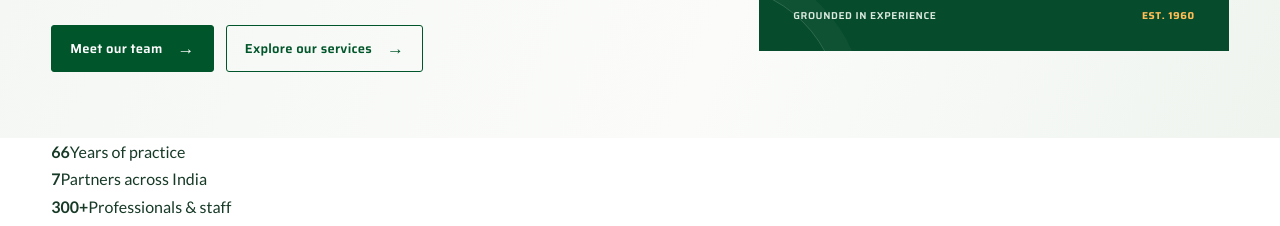
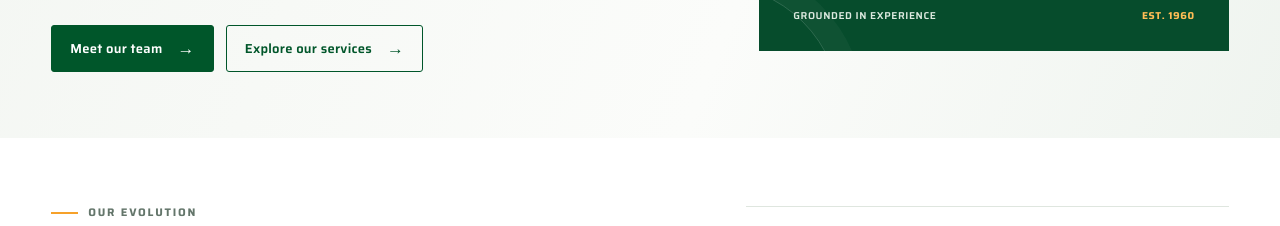
Before and after one commit to HarshitPatel07/adca-site, a plain HTML site: page about.html in a window 1280 px wide. Shown: the part 550-776 px from the top of the page. Drawn offline with Linux system fonts and the light colour scheme.

Commit message:
Simplify About page story flow

```diff
--- a/about.html
+++ b/about.html
@@ -14,7 +14,7 @@
 <link rel="stylesheet" href="assets/css/dynamic.css">
 <link rel="stylesheet" href="assets/css/polish.css">
 <link rel="stylesheet" href="assets/css/header-fix.css">
-\n<link rel="stylesheet" href="assets/css/about.css?v=1">\n</head>
+\n<link rel="stylesheet" href="assets/css/about.css?v=2">\n</head>
 <body data-page="about">
 
 <div class="progress"></div>
@@ -66,15 +66,6 @@
         <div class="about-visual__seal"><div><strong>A&amp;D</strong><small>Chartered Accountants</small></div></div>
         <div class="about-visual__bottom"><span>Grounded in experience</span><strong>EST. 1960</strong></div>
       </div>
-    </div>
-  </section>
-
-  <section class="about-facts" aria-label="Firm at a glance">
-    <div class="about-shell about-facts__grid">
-      <div class="about-fact"><strong>66</strong><span>Years of practice</span></div>
-      <div class="about-fact"><strong>7</strong><span>Partners across India</span></div>
-      <div class="about-fact"><strong>300+</strong><span>Professionals &amp; staff</span></div>
-      <div class="about-fact"><strong>8</strong><span>Branches</span></div>
     </div>
   </section>
 
```
